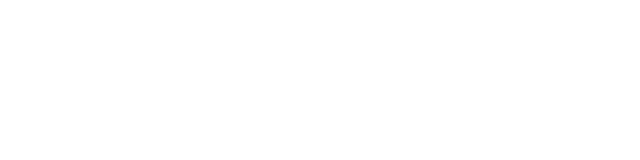
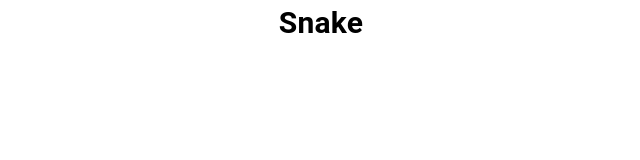
Before and after one commit to dazzasong/snake, a React (Create React App) app: page / in a window 1280 px wide. Shown: the top 160 px of the page, without its empty margins (319-959 px from the left). Built offline with nearby package versions, Linux system fonts and the light colour scheme.

Commit message:
Header setup

```diff
--- a/src/App.js
+++ b/src/App.js
@@ -1,6 +1,13 @@
+import { Stack, Typography } from "@mui/material";
+import Game from "./Game";
+
 function App() {
   return (
     <div>
+      <Stack alignItems="center">
+        <Typography fontSize={30} fontWeight="bold">Snake</Typography>
+      </Stack>
+      <Game />
     </div>
   );
 }
--- /dev/null
+++ b/src/Game.jsx
@@ -0,0 +1,10 @@
+import { Box } from "@mui/material";
+
+function Game() {
+  return (
+    <Box>
+    </Box>
+  );
+}
+
+export default Game;
```
Also changed, not shown: package.json (+7 -0 lines), 1 other file (tests, documents, lock files or other folders).
